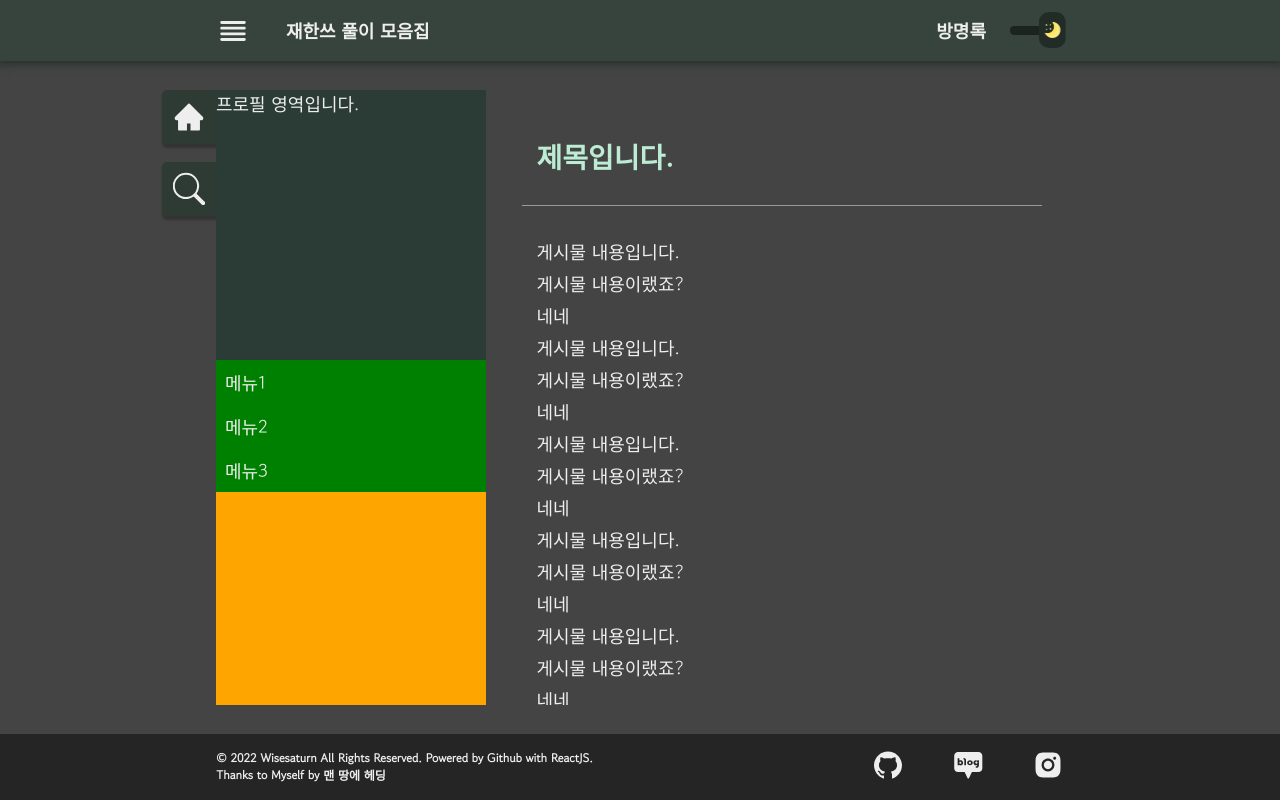
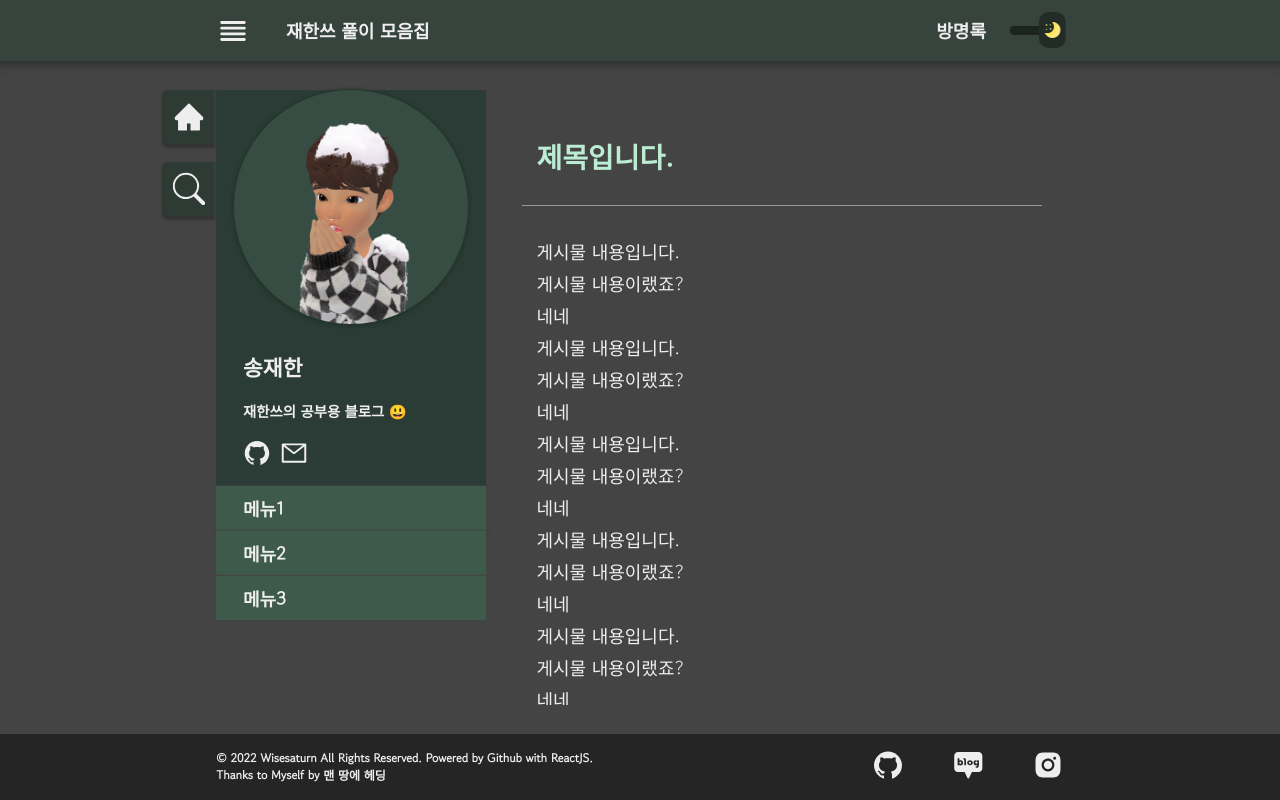
Before and after one commit to Wisesaturn/Solve-Problem-detail, a React (Create React App) app: page / in a window 1280 px wide. Both pictures are taken after a click on the icon 233 px from the left and 31 px from the top of the page. Built offline with nearby package versions, Linux system fonts and the light colour scheme.

Commit message:
사이드바 디자인 완료 및 검색바 디자인 구상중

```diff
--- a/src/css/App.scss
+++ b/src/css/App.scss
@@ -27,6 +27,16 @@
       --stuff-shadow : #333;
       --stuff-ft-active : #212c26;
       --profile-bg : #2b3b35;
+      --menu-bg : #3d5a4b;
+      --menu-after : #344d40;
+      --submenu-bg : #5a8870;
+      --submenu-after : #4f7462;
+      --submenu-active : #436856;
+      --submenu-shadow : #444;
+      --submenu-border : #444;
+      --profile-picture-bg : #374d44;
+      --profile-picture-shadow : #23352c;
+      --search-border : #ddd;
     }
 
     .light {
@@ -49,6 +59,16 @@
       --stuff-shadow : #bbb;
       --stuff-ft-active : #5e7a6b;
       --profile-bg : #8ac5a8;
+      --menu-bg : #a4d6bc;
+      --menu-after : #aee4c8;
+      --submenu-bg : #c3e4d3;
+      --submenu-after : #7bb197;
+      --submenu-active : #68927b;
+      --submenu-shadow : #bbb;
+      --submenu-border : #ccc;
+      --profile-picture-bg : #7bb197;
+      --profile-picture-shadow : #85b39c;
+       --search-border : #7bb197;
     }
 }
 
@@ -98,15 +118,24 @@
     from { left : -.5rem; background-color : var(--stuff-after); color : var(--stuff-ft); }
       to { left : 0; background-color : var(--stuff-bg); }
 }
-
 @keyframes Stuff_hover_active {
     to { left : -.5rem; background-color : var(--stuff-active); color : var(--stuff-ft-active); }
 }
 
 @keyframes Subnav_menu_hover {
-    to { padding-left : .8rem }
+    to { padding-left : 1rem; background-color : var(--menu-after); }
 }
 
 @keyframes Subnav_hover {
-    to { padding-left : 1.8rem }
+    to { padding-left : 1.2rem; background-color : var(--submenu-after); }
 }
+
+@keyframes Subnav_active {
+  from { padding-left : 1.2rem; background-color : var(--submenu-after); }
+    to { padding-left : 1.2rem; background-color : var(--submenu-active);}
+}
+
+@keyframes Search_open {
+    from { top : -10rem; }
+      to { top : 0; }
+}
--- a/src/css/Navigator.scss
+++ b/src/css/Navigator.scss
@@ -1,9 +1,9 @@
-.Navigator_wrap {
+.Navigator_all_wrap {
     animation : Navigator .3s ease-out forwards;
     display : inline-block;
     position : relative;
     height : 100%;
-    background-color : orange;
+    background-color : none;
     min-width : 15rem;
 
 
@@ -13,21 +13,11 @@
         max-width : 4rem;
     }
 
-    > .Navigator {
+    > .Navigator_wrap {
     position : relative;
     top : -8rem;
-    background-color : black;
     width : 100%;
-
-         > .Profile {
-            display : block;
-            background-color : var(--profile-bg);
-            height : 15rem;
-        }
-        > .Navigator_menu_wrap {
-            background-color : green;
-        }
     }
 }
 
-.Navigator_wrap_off { display : none; }
+.Navigator_all_wrap_off { display : none; }
--- a/src/js/Content/Data.jsx
+++ b/src/js/Content/Data.jsx
@@ -3,10 +3,12 @@ import '../../css/Data.scss';
 import Title from './title';
 import Main_content from './main-content';
 import Comment from './comment';
+import Search_area from './Search_area';
 
 const Data = () => {
      return (
          <div className="Data">
+             <Search_area />
              <Title />
              <Main_content />
              <Comment />
--- a/src/js/Content/Navigator/Navigator.jsx
+++ b/src/js/Content/Navigator/Navigator.jsx
@@ -12,18 +12,16 @@ const Navigator = ({visible}) => {
     useEffect(() => { setFocus(0) }, [push]);
 
     return (
-        <div className={`${push ? 'Navigator_wrap' : 'Navigator_wrap_off'}`} >
+        <div className={`${push ? 'Navigator_all_wrap' : 'Navigator_all_wrap_off'}`} >
             <div className="Navigator_stuff_wrap" >
-                <Navigator_Stuff content="Home" />
-                <Navigator_Stuff content="Search" />
+                <Navigator_Stuff content="Home" Click="Home" />
+                <Navigator_Stuff content="Search" Click="Search" />
             </div>
-            <div className="Navigator">
-                <Profile />
-                <div className="Navigator_menu_wrap">
+            <div className="Navigator_wrap">
+                    <Profile />
                     <Navigator_Menu content="메뉴1" id="1" />
                     <Navigator_Menu content="메뉴2" id="2" />
                     <Navigator_Menu content="메뉴3" id="3" />
-                </div>
             </div>
         </div>
     );
--- a/src/js/Content/Navigator/Navigator_Menu.jsx
+++ b/src/js/Content/Navigator/Navigator_Menu.jsx
@@ -4,15 +4,15 @@ import styled from 'styled-components';
 import { subMenu, subMenu_focus } from '../../state';
 
 const Navigator_Menu = (props) => {
-    const menu = [...subMenu];
-    const [sub, setSub] = useState([]);
-    const [focus, setFocus] = useState(false);
-    const [now, setNow] = useRecoilState(subMenu_focus);
+    const menu = [...subMenu]; // subMenu Swallow Copy
+    const [sub, setSub] = useState([]); // extract loction
+    const [focus, setFocus] = useState(false); // Is this active?
+    const [now, setNow] = useRecoilState(subMenu_focus); // What's actually active.
 
     const onClick = (e) => {
-        let temp = [...menu[e.target.id-1]];
-        setSub(temp);
-        props.id === now ? setNow(0) : setNow(e.target.id);
+        let temp = [...menu[e.target.id-1]]; // When User Click on specific menu, copy on that's Sub.
+        setSub(temp); // Select the submenu
+        props.id === now ? setNow(0) : setNow(e.target.id); // if it's already open status, just close.
     }
 
     const subList = sub.map((d, index) =>
@@ -21,9 +21,10 @@ const Navigator_Menu = (props) => {
                 {d.icon}
                 <span>{d.title}</span>
         </li>
-    );
+    ); // Use map, make the <li> tags using menu array.
 
     useEffect( () => { (props.id === now ? setFocus(true) : setFocus(false)) },[now]);
+    // detect when User click on other menu.
 
     return (
         <Navigator_wrap>
@@ -40,9 +41,14 @@ const Navigator_wrap = styled.div`
     flex-direction : column;
     text-decoration : none;
     list-style : none;
+    font-weight : bold;
 
    > li {
-        padding : .5rem;
+        padding : .5rem 1.5rem;
+        background-color : var(--menu-bg);
+        border-bottom : 1px solid var(--submenu-border);
+        z-index : 1;
+        box-shadow : 0px 1px 3px 1px var(--submenu-shadow);
    }
 
     &:hover {
@@ -57,10 +63,14 @@ const Navigator_sub_wrap = styled.div`
     position : relative;
 
     > li {
-        background-color : #ddd;
+        background-color : var(--submenu-bg);
         padding : .5rem 1.5rem;
+        font-size : .8rem;
+
+        > span { font-size : inherit; }
 
         &:hover { animation : Subnav_hover .3s ease-out forwards }
+        &:active { animation : Subnav_active .3s ease-out forwards }
     }
 `
 
--- a/src/js/Content/Navigator/Navigator_Stuff.jsx
+++ b/src/js/Content/Navigator/Navigator_Stuff.jsx
@@ -1,14 +1,20 @@
 import React from 'react';
 import styled from 'styled-components';
-import { AiFillHome } from 'react-icons/ai';
-import { BsSearch } from 'react-icons/bs';
-import { stuffMenu } from '../../state';
+import { stuffMenu, search_active } from '../../state';
+import { useRecoilState } from 'recoil';
 
 const Navigator_Stuff = (props) => {
     const content_filter = stuffMenu.filter(d => d.key === props.content);
+    const [active, setActive] = useRecoilState(search_active);
+
+    const Click = () => {
+        props.Click === "Search" ? setActive(!active)
+            : props.Click === "Home" ? setActive(false) : setActive(null);
+        ;
+    }
 
     return (
-        <Stuff_wrap>
+        <Stuff_wrap onClick={Click}>
             {content_filter[0].icon}
         </Stuff_wrap>
     );
--- a/src/js/Content/Navigator/Profile.jsx
+++ b/src/js/Content/Navigator/Profile.jsx
@@ -1,11 +1,74 @@
 import React from 'react';
+import Picture from '../../../resource/Profile-zepeto.png';
+import styled from 'styled-components';
+import { Link_Github, Link_Email } from '../../state';
+import { AiOutlineMail, AiFillGithub } from 'react-icons/ai';
 
 const Profile = () => {
     return (
-        <div className="Profile">
-            프로필 영역입니다.
-        </div>
+        <Profile_wrap>
+            <Picture_area />
+            <Content_area>
+                <p id="title">송재한</p>
+                <p id="content">재한쓰의 공부용 블로그 😃</p>
+                <Navi_Link_area>
+                    <a href={Link_Github}><AiFillGithub size="28" /></a>
+                    <a href={Link_Email}><AiOutlineMail size="28" /></a>
+                </Navi_Link_area>
+            </Content_area>
+        </Profile_wrap>
+
     );
 }
 
+const Navi_Link_area = styled.div`
+    display : block;
+    padding : .5rem 1.5rem;
+    > a {
+        margin-right : .5rem;
+        text-decoration : none;
+        color : inherit;
+        &:hover { color : var(--normal-after);}
+        &:active { color : var(--normal-active);}
+    }
+`
+
+const Profile_wrap = styled.div`
+    display : block;
+    background-color : var(--profile-bg);
+    height : 22rem;
+    font-weight : bold;
+    box-shadow : 0px 1px 3px 1px var(--submenu-shadow);
+`
+
+const Picture_area = styled.div`
+    position : relative;
+    display : inherit;
+    width : 13rem;
+    height : 13rem;
+    margin : 1rem;
+    background-color : none;
+
+    background-image : url(${Picture});
+    background-position : center;
+    background-size : 13rem;
+    background-color : var(--profile-picture-bg);
+    background-repeat : no-repeat;
+    border-radius : 6.5rem;
+    box-shadow : 0px 1px 3px 2px var(--profile-picture-shadow);
+
+    transition: .6s; -webkit-transition : .6s; -mos-transition : .6s;
+`
+
+const Content_area = styled.div`
+    display : block;
+    > p {
+        padding : .5rem 1.5rem;
+        &#title {
+            font-size : 1.2rem;
+        };
+        &#content {font-size : .8rem; };
+    }
+`
+
 export default Profile;
--- /dev/null
+++ b/src/js/Content/Search_area.jsx
@@ -0,0 +1,31 @@
+import React from 'react';
+import styled from 'styled-components';
+import { search_active } from '../../js/state';
+import { useRecoilState } from 'recoil';
+
+const Search_area = () => {
+    const [active, setActive] = useRecoilState(search_active);
+
+    return (
+        <Search_area_wrap active={active}>
+            여기는 검색 영역입니다.
+        </Search_area_wrap>
+    )
+}
+
+const Search_area_wrap = styled.div`
+    display : ${ (props) => props.active ? 'block' : 'none' };
+    position : relative;
+    margin : 0 auto;
+    top : 2rem;
+    width : 30vw;
+    padding : 1.2vh 3vw;
+    border 1px solid var(--search-border);
+    border-radius : 5px;
+
+    animation : ${ (props) => props.active
+                        ? 'Search_open .4s ease-out forwards'
+                        : 'null' }
+`
+
+export default Search_area;
--- a/src/js/state.jsx
+++ b/src/js/state.jsx
@@ -2,18 +2,6 @@ import { atom } from 'recoil';
 import { boolean } from 'check-types';
 import { BsSearch } from 'react-icons/bs';
 import { AiFillHome } from 'react-icons/ai';
-
-const lvData = atom({
-    key: 'lvData',
-    default: '-- Level --'
-});
-
-const Levels = [
-    {
-        id: 1,
-        name: "Level 1"
-    }
-]
 
 const ModalMessage = atom({
     key: 'ModalMessage',
@@ -102,10 +90,17 @@ const subMenu_focus = atom({
     default : 0
 });
 
+const search_active = atom({
+    key: 'search_active',
+    default: false,
+    type : boolean
+});
+
 const Home = "http://wisesaturn.github.io/study-blog";
 const Link_Github = "https://github.com/Wisesaturn";
 const Link_Naver = "https://blog.naver.com/rfv1479";
 const Link_Instagram = "https://www.instagram.com/songjh_97/";
+const Link_Email = "rfv1479@gmail.com";
 
-export { Home, lvData, Levels, ModalMessage, Sitebar_state, darkMode_state, subMenu_focus, subMenu, stuffMenu }
-export { Link_Github, Link_Naver, Link_Instagram }
+export { Home, search_active, ModalMessage, Sitebar_state, darkMode_state, subMenu_focus, subMenu, stuffMenu }
+export { Link_Github, Link_Naver, Link_Instagram, Link_Email }
```
Also changed, not shown: src/resource/Profile-zepeto.png (added).
